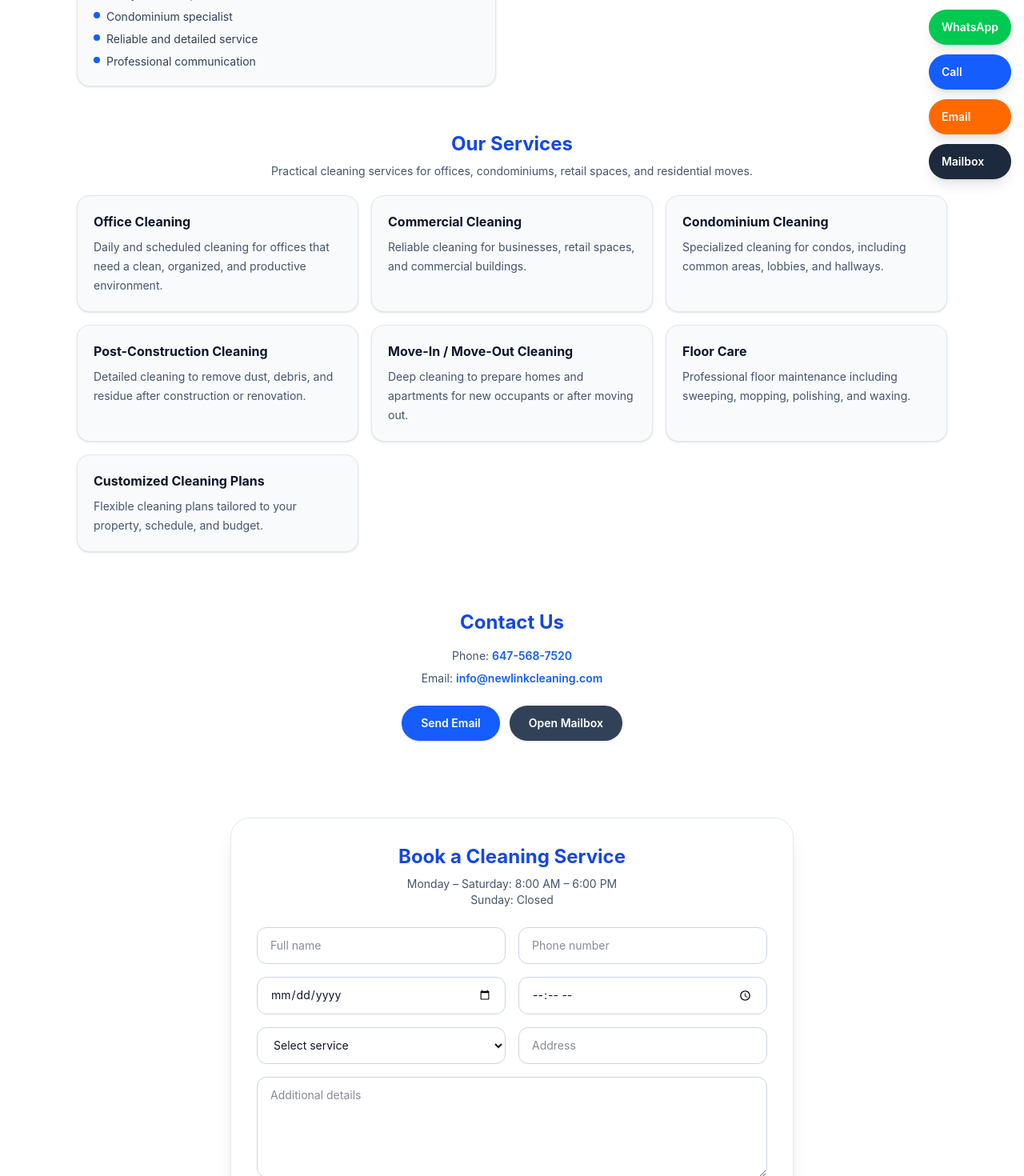
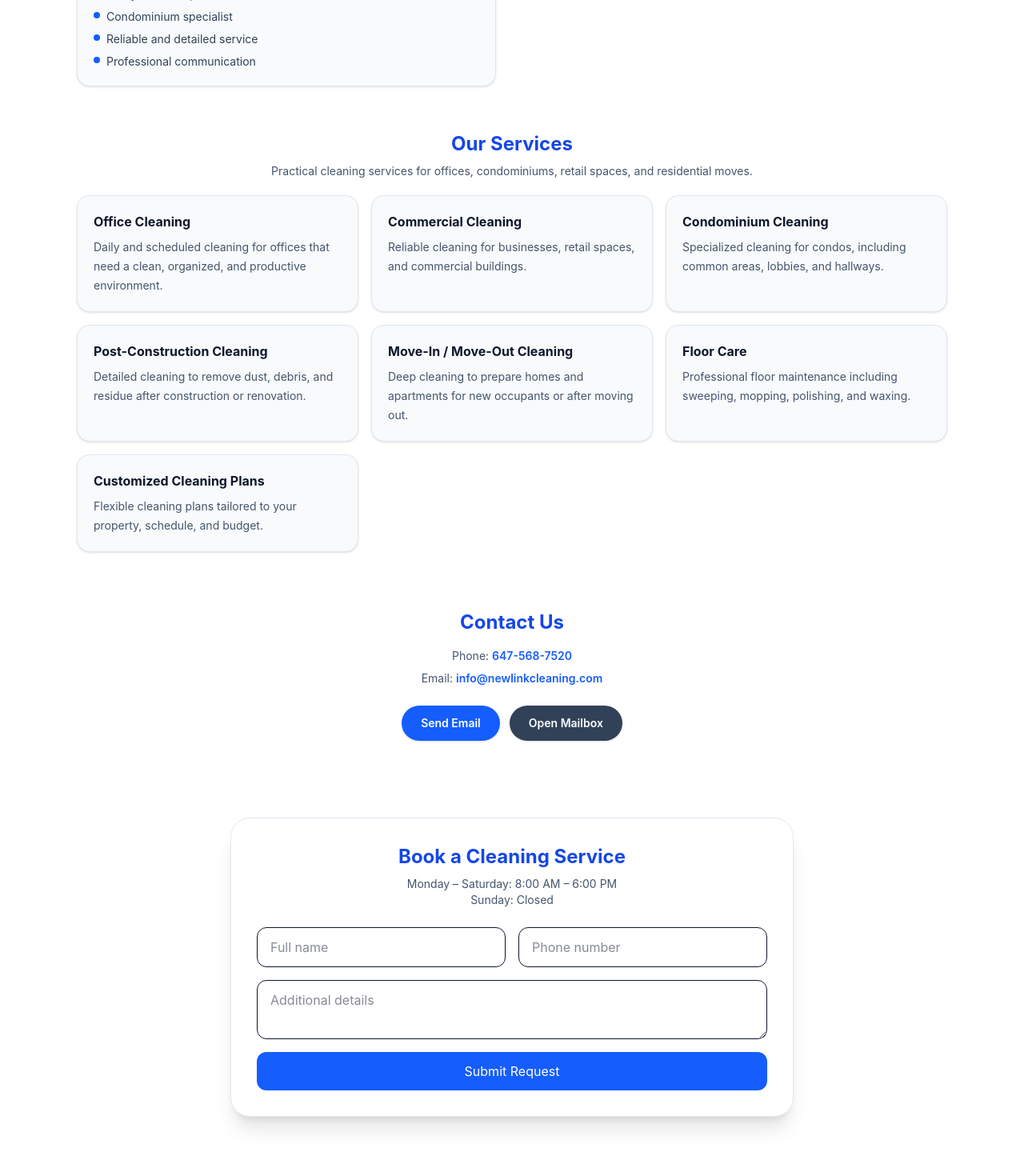
Before and after one commit to teshzw/new-link-cleaning-service, a React (Vite) app: page / in a window 1280 px wide. Shown: the part 560-2030 px from the top of the page at 80% size. Built offline with nearby package versions, Linux system fonts and the light colour scheme; the HTML template or start-up script is replaced by a standard one.

Commit message:
final fix remove floating buttons + correct mailbox

```diff
--- a/src/App.tsx
+++ b/src/App.tsx
@@ -68,7 +68,7 @@ export default function App() {
               Email
             </a>
             <a
-              href="https://privatemail.com"
+              href="https://privateemail.com"
               target="_blank"
               rel="noreferrer"
               className="rounded-full border border-slate-300 px-4 py-2 text-sm font-semibold text-slate-700 transition hover:bg-slate-100"
@@ -192,7 +192,7 @@ export default function App() {
             </a>
 
             <a
-              href="https://privatemail.com"
+              href="https://privateemail.com"
               target="_blank"
               rel="noreferrer"
               className="rounded-full bg-slate-700 px-6 py-3 text-sm font-semibold text-white shadow hover:bg-slate-800"
@@ -213,92 +213,19 @@ export default function App() {
 
             <form className="mt-6 grid gap-4">
               <div className="grid gap-4 sm:grid-cols-2">
-                <input
-                  type="text"
-                  placeholder="Full name"
-                  className="w-full rounded-xl border border-slate-300 px-4 py-3 text-sm outline-none transition focus:border-blue-500"
-                />
-                <input
-                  type="tel"
-                  placeholder="Phone number"
-                  className="w-full rounded-xl border border-slate-300 px-4 py-3 text-sm outline-none transition focus:border-blue-500"
-                />
+                <input type="text" placeholder="Full name" className="w-full rounded-xl border px-4 py-3" />
+                <input type="tel" placeholder="Phone number" className="w-full rounded-xl border px-4 py-3" />
               </div>
 
-              <div className="grid gap-4 sm:grid-cols-2">
-                <input
-                  type="date"
-                  className="w-full rounded-xl border border-slate-300 px-4 py-3 text-sm outline-none transition focus:border-blue-500"
-                />
-                <input
-                  type="time"
-                  className="w-full rounded-xl border border-slate-300 px-4 py-3 text-sm outline-none transition focus:border-blue-500"
-                />
-              </div>
+              <textarea placeholder="Additional details" className="w-full rounded-xl border px-4 py-3" />
 
-              <div className="grid gap-4 sm:grid-cols-2">
-                <select className="w-full rounded-xl border border-slate-300 px-4 py-3 text-sm outline-none transition focus:border-blue-500">
-                  <option>Select service</option>
-                  <option>Office Cleaning</option>
-                  <option>Commercial Cleaning</option>
-                  <option>Condominium Cleaning</option>
-                  <option>Post-Construction Cleaning</option>
-                  <option>Move-In / Move-Out Cleaning</option>
-                  <option>Floor Care</option>
-                  <option>Customized Cleaning Plans</option>
-                </select>
-                <input
-                  type="text"
-                  placeholder="Address"
-                  className="w-full rounded-xl border border-slate-300 px-4 py-3 text-sm outline-none transition focus:border-blue-500"
-                />
-              </div>
-
-              <textarea
-                placeholder="Additional details"
-                rows={5}
-                className="w-full rounded-xl border border-slate-300 px-4 py-3 text-sm outline-none transition focus:border-blue-500"
-              />
-
-              <button
-                type="submit"
-                className="rounded-xl bg-blue-600 px-5 py-3 text-sm font-semibold text-white shadow-sm transition hover:bg-blue-700"
-              >
+              <button className="rounded-xl bg-blue-600 px-5 py-3 text-white">
                 Submit Request
               </button>
             </form>
           </div>
         </section>
       </main>
-
-      <div className="fixed bottom-4 right-4 z-40 flex flex-col gap-3">
-        <a
-          href="https://wa.me/16475687520"
-          className="rounded-full bg-green-500 px-4 py-3 text-sm font-semibold text-white shadow-lg transition hover:bg-green-600"
-        >
-          WhatsApp
-        </a>
-        <a
-          href="tel:+16475687520"
-          className="rounded-full bg-blue-600 px-4 py-3 text-sm font-semibold text-white shadow-lg transition hover:bg-blue-700"
-        >
-          Call
-        </a>
-        <a
-          href="mailto:info@newlinkcleaning.com"
-          className="rounded-full bg-orange-500 px-4 py-3 text-sm font-semibold text-white shadow-lg transition hover:bg-orange-600"
-        >
-          Email
-        </a>
-        <a
-          href="https://privatemail.com"
-          target="_blank"
-          rel="noreferrer"
-          className="rounded-full bg-slate-800 px-4 py-3 text-sm font-semibold text-white shadow-lg transition hover:bg-black"
-        >
-          Mailbox
-        </a>
-      </div>
     </div>
   );
 }
```
